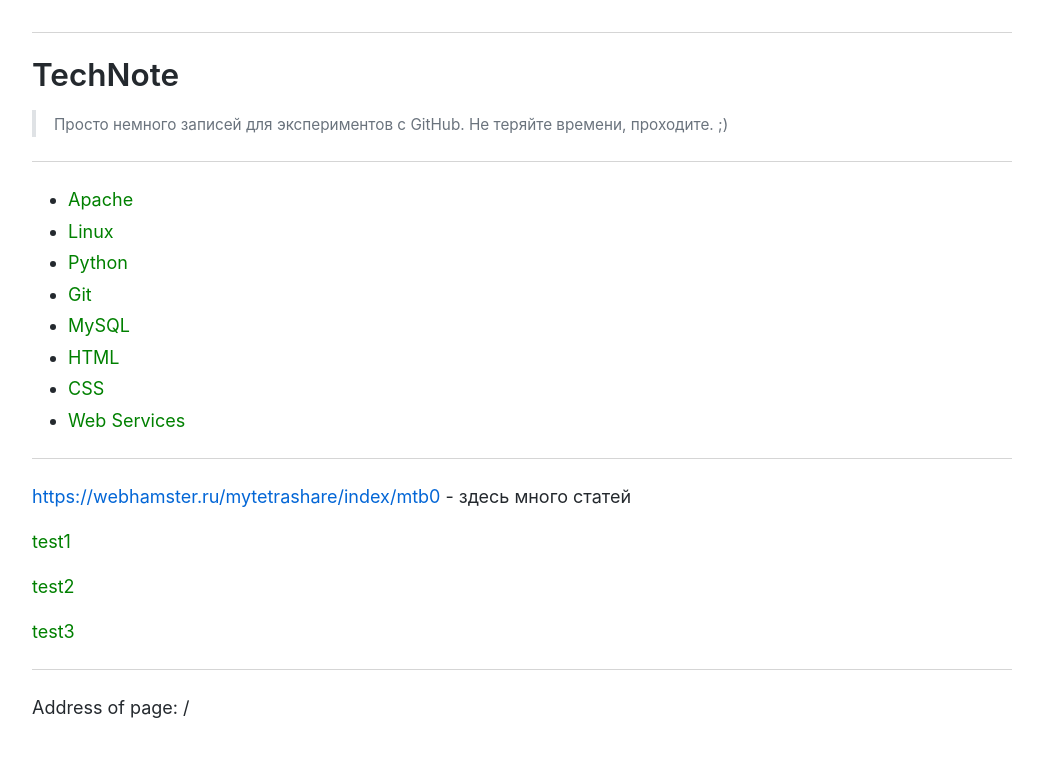
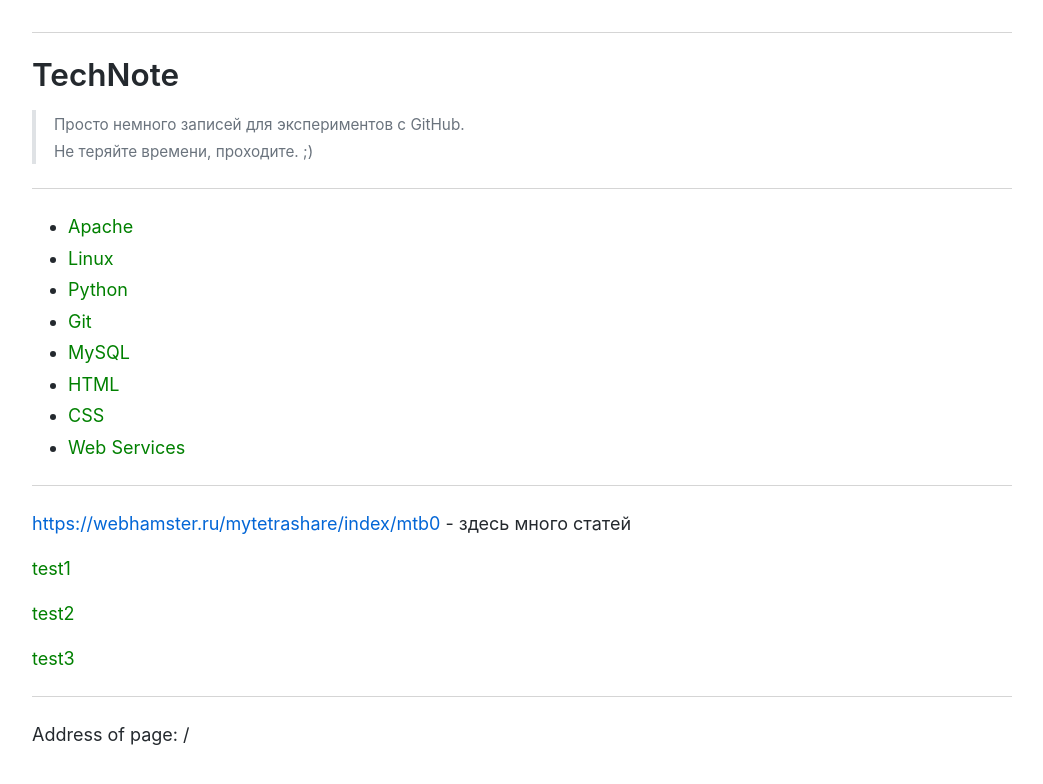
Before and after one commit to olexsyn/ITNote, a Jekyll site: the page built from index.md, in a window 1280 px wide. Shown: the top 784 px of the page, without its empty margins (118-1161 px from the left). Built offline with Jekyll 4.4.1, drawn with Linux system fonts in a browser that asks for light colours; our own code applies the rules of GitHub Pages for plain Markdown files.

```diff
--- a/index.md
+++ b/index.md
@@ -1,6 +1,7 @@
 ## TechNote
 
-> <small>Просто немного записей для экспериментов с GitHub. Не теряйте времени, проходите. ;)</small>
+> <small>Просто немного записей для экспериментов с GitHub.</small>
+> <small>Не теряйте времени, проходите. ;)</small>
 
 ---
 
```
